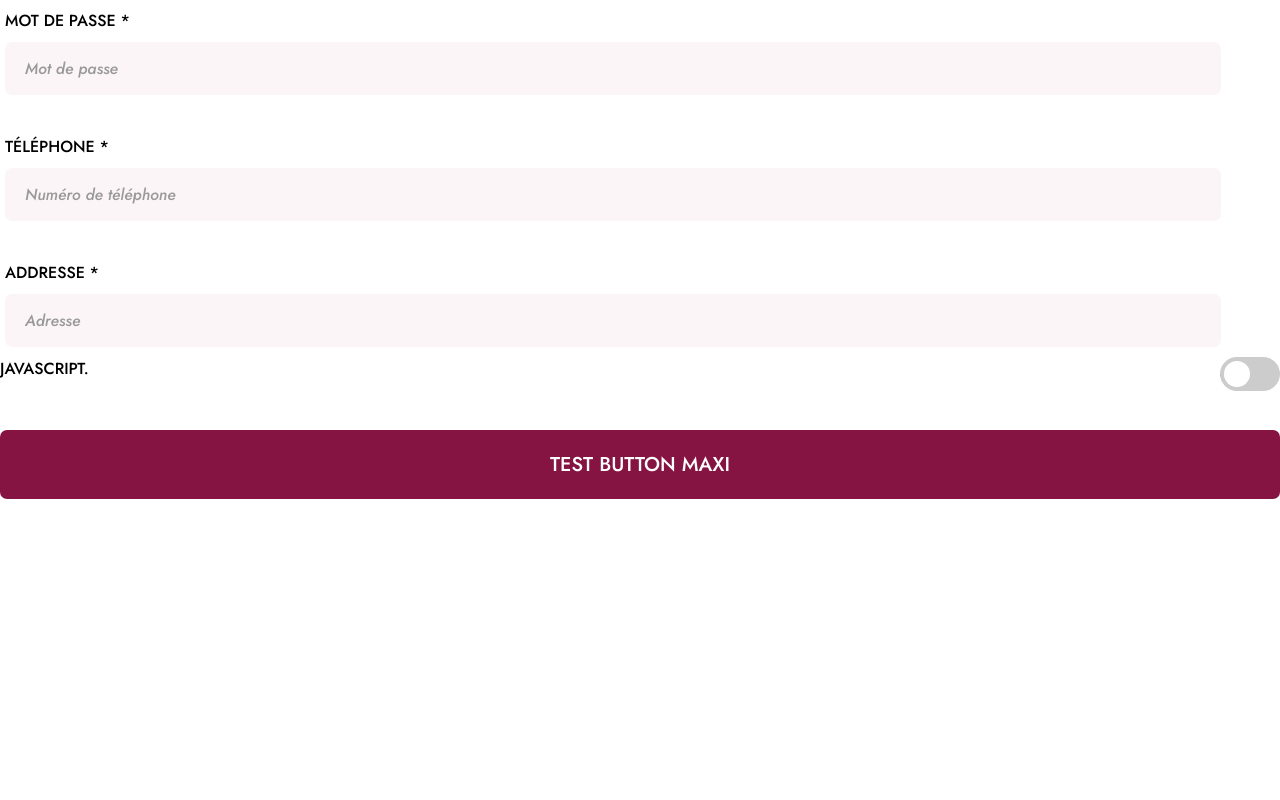
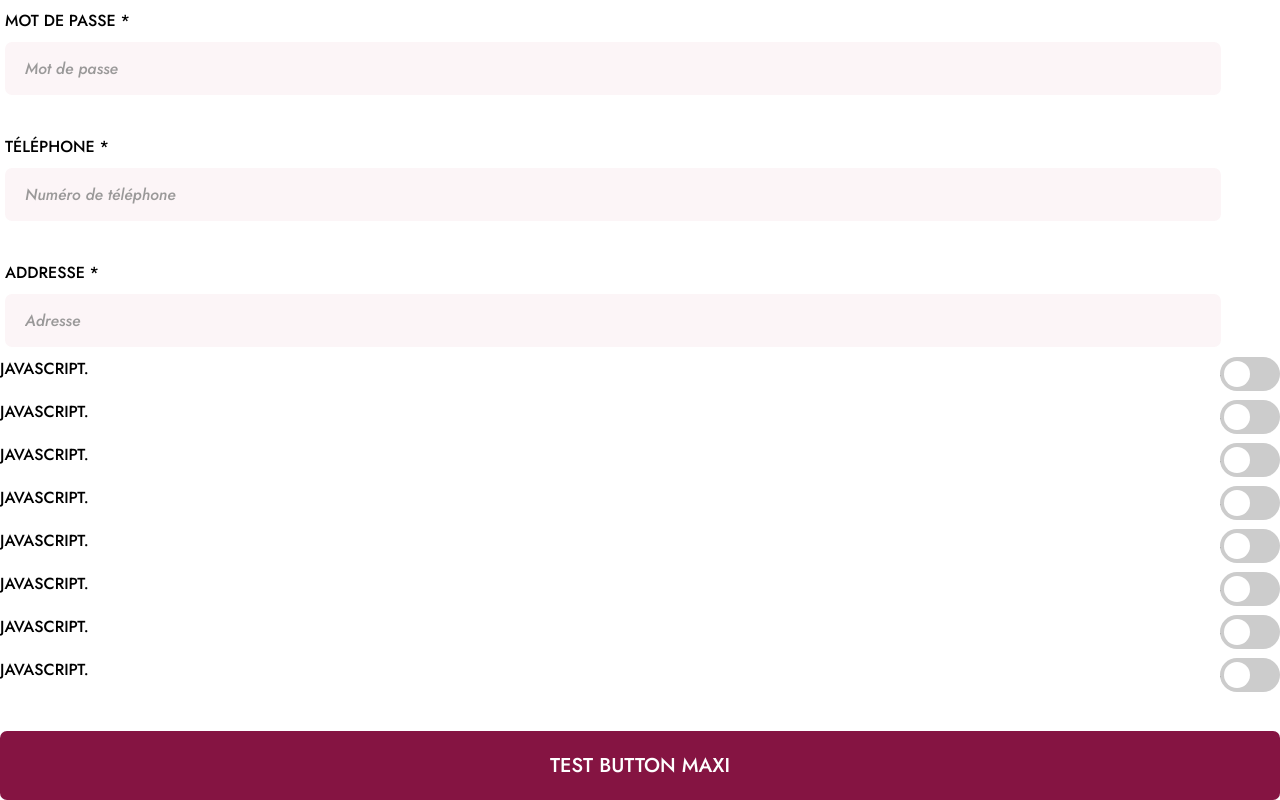
Before and after one commit to WildCodeSchool/2023-09-JS-BDX-P3-la-rive-droite, a React (Vite) app in the folder frontend/: page /edit-profil in a window 1280 px wide. Shown: the part 455-1255 px from the top of the page. Before the commit the page ends 954 px from the top, so only its background shows below. Built offline with nearby package versions, Linux system fonts and the light colour scheme.

Commit message:
v7 userProfile

```diff
--- a/frontend/src/pages/ProfileUser/UserProfileModel.jsx
+++ b/frontend/src/pages/ProfileUser/UserProfileModel.jsx
@@ -17,6 +17,13 @@ function UserProfileUser() {
         <Input titleInput="Téléphone *" holderText="Numéro de téléphone" />
         <Input titleInput="Addresse *" holderText="Adresse" />
         <CompetenceSwitch />
+        <CompetenceSwitch />
+        <CompetenceSwitch />
+        <CompetenceSwitch />
+        <CompetenceSwitch />
+        <CompetenceSwitch />
+        <CompetenceSwitch />
+        <CompetenceSwitch />
         <ButtonMaxi />
       </div>
     </div>
--- /dev/null
+++ b/frontend/src/pages/ProfileUser/user-profile-model.css
@@ -0,0 +1,7 @@
+* {
+  margin: 0;
+  padding: 0;
+}
+.user-profile-page {
+  position: relative;
+}
```
